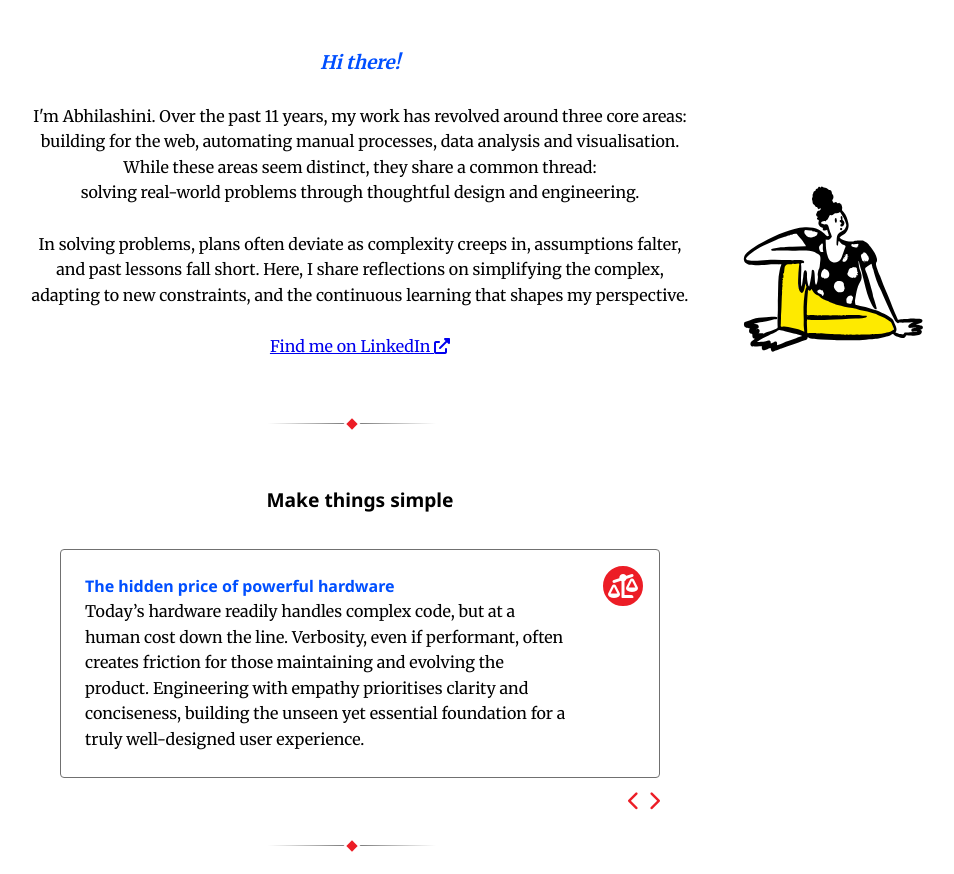
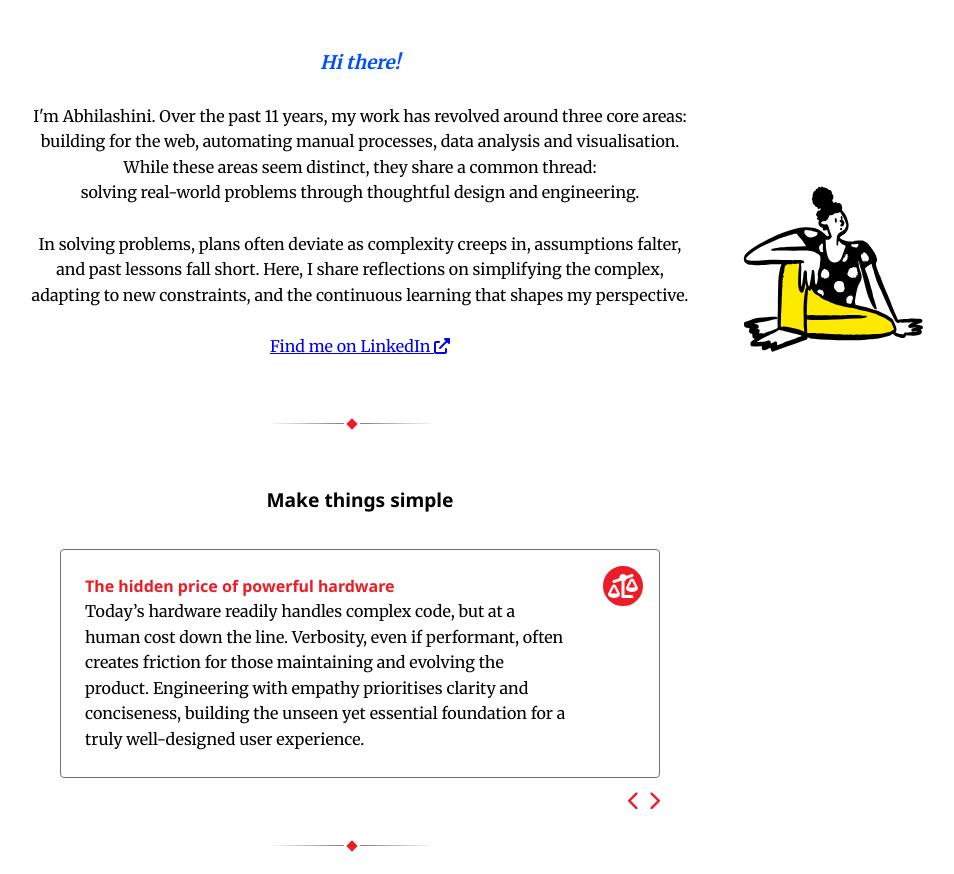
Before and after one commit to abhilashini/abhilashini.github.io, a Jekyll site: the page built from index.md, in a window 1280 px wide. Shown: the top 874 px of the page, without its empty margins (288-1242 px from the left). Built offline with Jekyll 4.4.1, drawn with Linux system fonts in a browser that asks for light colours; some of the changed text lies outside the part shown; grey boxes are pictures that could not be loaded.

Commit message:
Simple style changes

```diff
--- a/_data/ai.yaml
+++ b/_data/ai.yaml
@@ -10,7 +10,7 @@
 
 - title: "Pinpoint Tutoring"
   pattern: "->->"  # Directional iteration
-  text: "No more forum deep dives. Now I ask, _'Explain X like I’m a novice'_, and iterate until it clicks."
+  text: "No more forum deep dives. Now I ask, _\"Explain X like I’m a novice\"_, and iterate until it clicks."
 
 - title: "Code with Guardrails"
   pattern: "✓✗✓✗"  # Check/X pattern
--- a/assets/css/style.css
+++ b/assets/css/style.css
@@ -233,9 +233,9 @@ body {
   transition: background-color 0.3s ease, color 0.3s ease;
 }
 
-.card h4, .card h4 p {
+.card h4 {
   font-family: var(--font-section-heading);
-  color: var(--color-secondary);
+  color: var(--color-primary);
 }
 
 .card p {
--- a/index.md
+++ b/index.md
@@ -38,7 +38,6 @@ layout: default
   <div class="content">
     {% include carousel.html items=site.data.avoid %}
   </div>
-  <img src="/assets/doodle2.svg" class="doodle doodle--left flip" alt="">
 </section>
 
 <div class="section-divider"></div>
@@ -50,6 +49,7 @@ layout: default
   <div class="content">
     {% include books.html items=site.data.books %}
   </div>
+  <img src="/assets/images/ReadingDoodle.svg" class="doodle doodle--left" alt="">
 </section>
 
 <div class="section-divider"></div>
```
